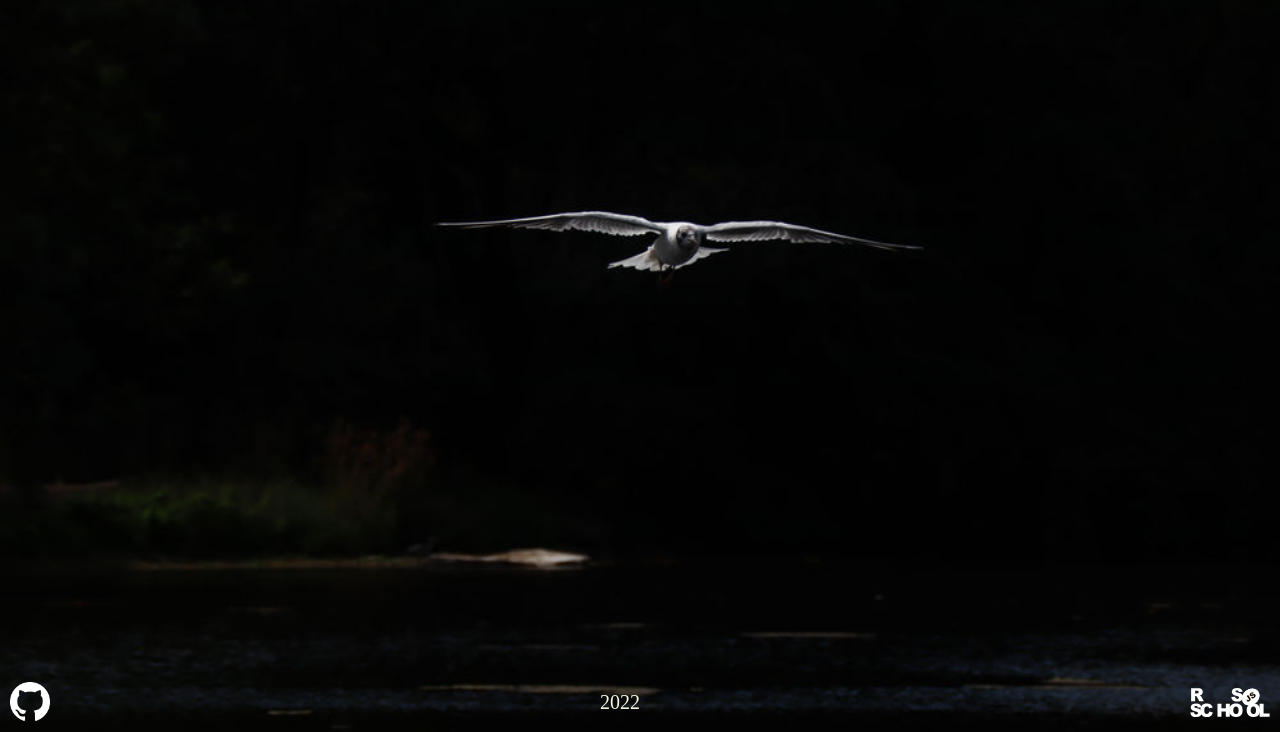
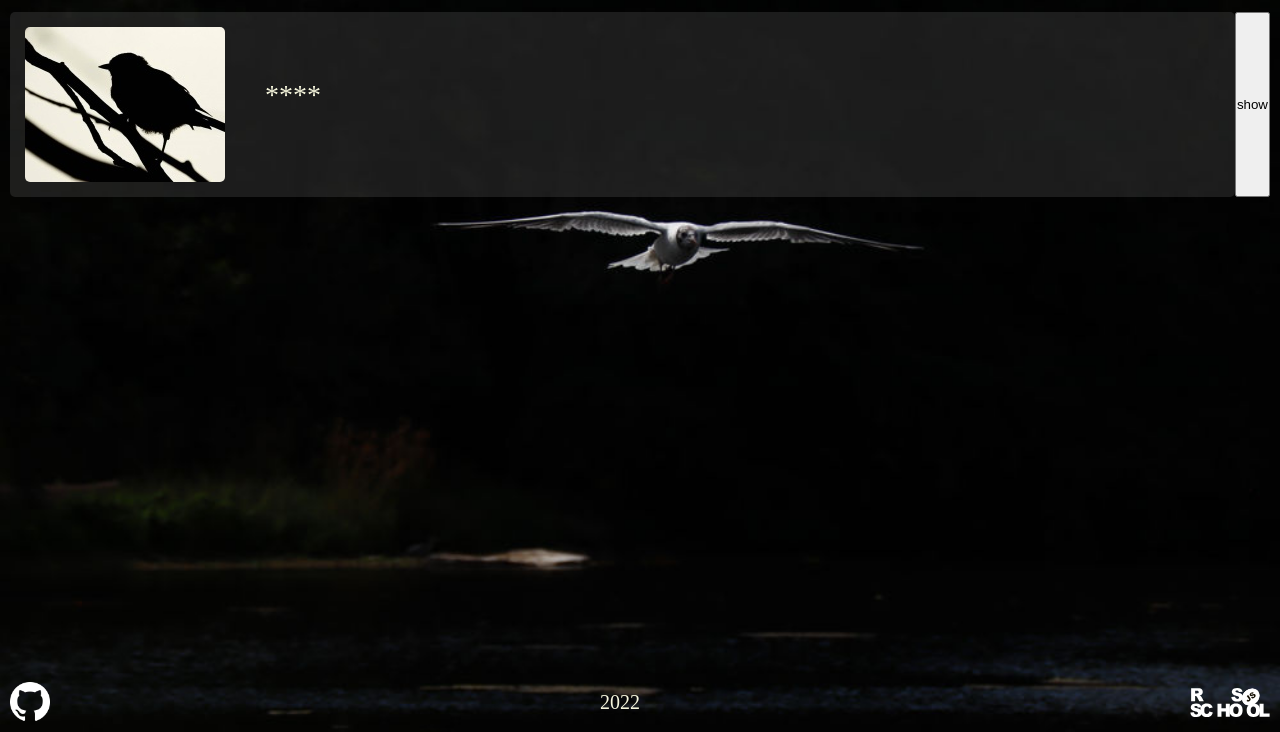
Before and after one commit to M0rl0ck/m0rl0ck-JSFE2022Q3, a website built with webpack: page songbird/index.html in a window 1280 px wide. Shown: the part 68-800 px from the top of the page. Built offline with nearby package versions, Linux system fonts and the light colour scheme; files whose address does not match are found by name.

Commit message:
feat: add question block

```diff
--- a/songbird/src/index.js
+++ b/songbird/src/index.js
@@ -3,6 +3,8 @@ import Main from './script/components/main';
 import Footer from './script/components/footer';
 import Player from "./script/base/player";
 import birdsData from "./script/data/constans/dataBird";
+import Question from "./script/base/question";
+import createHtmlElement from "./script/function/function";
 
 // function preload() {
 //   birdsData.forEach(arr => {
@@ -20,5 +22,10 @@ import birdsData from "./script/data/constans/dataBird";
 const header = new Header;
 const main = new Main;
 const footer = new Footer;
+const question = new Question(birdsData[0][1])
 const player = new Player(birdsData[0][1].audio);
-main.wrapper.append(player.playerContainer);
+
+main.wrapper.append(question.el);
+const button = createHtmlElement('button', '', 'show', main.wrapper);
+
+button.addEventListener('click', question.show);
--- /dev/null
+++ b/songbird/src/sass/base/_question.scss
@@ -0,0 +1,34 @@
+.question-wrapper {
+  width: 100%;
+  display: flex;
+  gap: 40px;
+  padding: 15px;
+  border-radius: 5px;
+  background: rgba($color: #ffffff, $alpha: 0.1);
+}
+
+.img-container {
+  width: 200px;
+  height: 155px;
+  border-radius: 5px;
+  overflow: hidden;
+}
+
+.bird-img {
+  width: 200px;
+  height: 155px;
+  object-fit: cover;
+
+}
+
+.container-player {
+  flex-grow: 1;
+  display: flex;
+  flex-direction: column;
+  justify-content: center;
+  gap: 20px
+}
+
+.bird-name {
+  font-size: 28px;
+}
--- /dev/null
+++ b/songbird/src/script/base/question.js
@@ -0,0 +1,23 @@
+import createHtmlElement from "../function/function";
+import defaultImg from "../../assets/img/bird.jpg";
+import Player from "./player";
+
+export default class Question {
+  constructor(data) {
+    this.data = data;
+    this.el = createHtmlElement("div", "question-wrapper");
+    const imgContainer = createHtmlElement("div", "img-container", "", this.el);
+    this.image = createHtmlElement("img", "bird-img", "", imgContainer);
+    this.image.src = defaultImg;
+    const div = createHtmlElement("div", "container-player", "", this.el);
+    this.name = createHtmlElement("p", "bird-name", "****", div);
+    this.player = new Player(this.data.audio);
+    div.append(this.player.playerContainer);
+  }
+
+  show = () => {
+    this.image.src = this.data.image;
+    this.name.innerHTML = this.data.name;
+    console.log('show');
+  };
+}
--- a/songbird/src/style.scss
+++ b/songbird/src/style.scss
@@ -6,6 +6,7 @@
 @import './sass/base/score';
 @import './sass/base/lang';
 @import './sass/base/player';
+@import './sass/base/question';
 
 // layout
 @import './sass/layout/wrapper';
```
